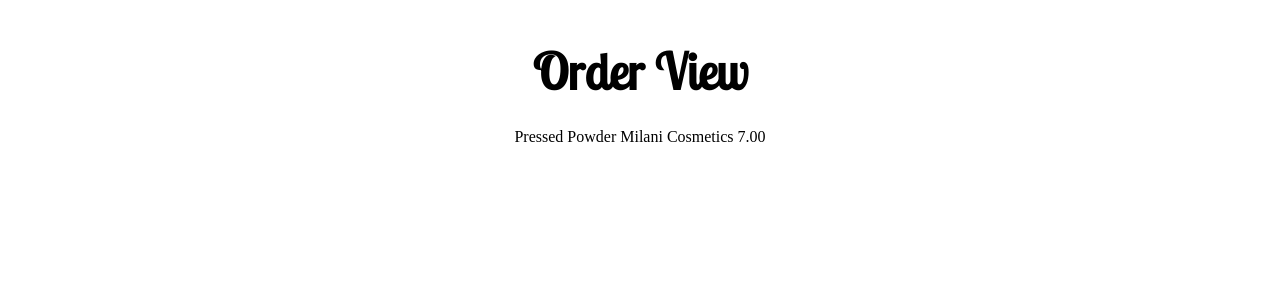
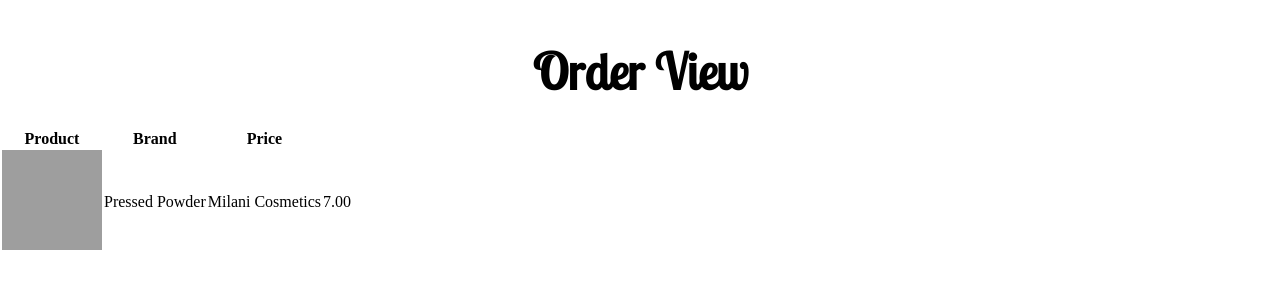
Before and after one commit to meganecummings/Beautify, a Django app: page /order_view/ in a window 1280 px wide. Shown: the part 60-360 px from the top of the page. Run offline with Django 3.2, Linux system fonts and the light colour scheme; a user stored in the database is signed in; data comes from the database, SQL or seed files in the repository; tables that the repository leaves empty hold one stand-in row (values such as "Sample post"); grey boxes are pictures that could not be loaded.

Commit message:
started table in order view

```diff
--- a/Beautify/static/css/main.css
+++ b/Beautify/static/css/main.css
@@ -284,3 +284,12 @@ hr {
   list-style-type: none;
   font-family: 'Julius Sans One', sans-serif;
 }
+
+.order-img {
+  height: 100px;
+  width: 100px;
+}
+
+.order-th {
+  padding: 30px 30px;
+}
--- a/Beautify/templates/order_view.html
+++ b/Beautify/templates/order_view.html
@@ -6,9 +6,34 @@
 
       {% for order in orders %}
          {% for order_item in order.items.all %}
-            {{order_item.item.name}}
-            {{order_item.item.brand}}
-            {{order_item.item.price}} <br>
+         <div class="order-items">
+            <!-- <div class="order-buttons">
+               <span class="delete-button"></span>
+               <span class="edit-button"></span> -->
+            <!-- </div> -->
+            <table id="order-table">
+               <thead>
+                  <tr>
+                     <th colespan="4">Product</th>
+                     <th colespan="4">Brand</th>
+                     <th colespan="4">Price</th>
+                  </tr>
+               </thead>
+               <tbody>
+                  <tr class="cart-row">
+                     <td class="order-img"><img src="{{ order_item.item.img }}" alt="order-img" class="order-img" height="75" width="75">
+                     </td>
+                     <td class="order-name">{{order_item.item.name}} </td>
+                     <td class="order-brand">{{order_item.item.brand}} </td>
+                     <td class="order-price">{{order_item.item.price}} </td>
+                  </tr>
+               </tbody>
+
+                     </div>
+                  </tr>
+               </thead>
+
+
          {% endfor %}
       {% endfor %}
 
--- a/accounts/views.py
+++ b/accounts/views.py
@@ -36,7 +36,7 @@ def login(request):
 
     if user is not None:
       auth.login(request, user)
-      return redirect('profile')
+      return redirect('home_view')
     else:
       return render(request, 'login.html', {'error': 'Invalid Credentials. Please try logging in again.'})
   else:
```
